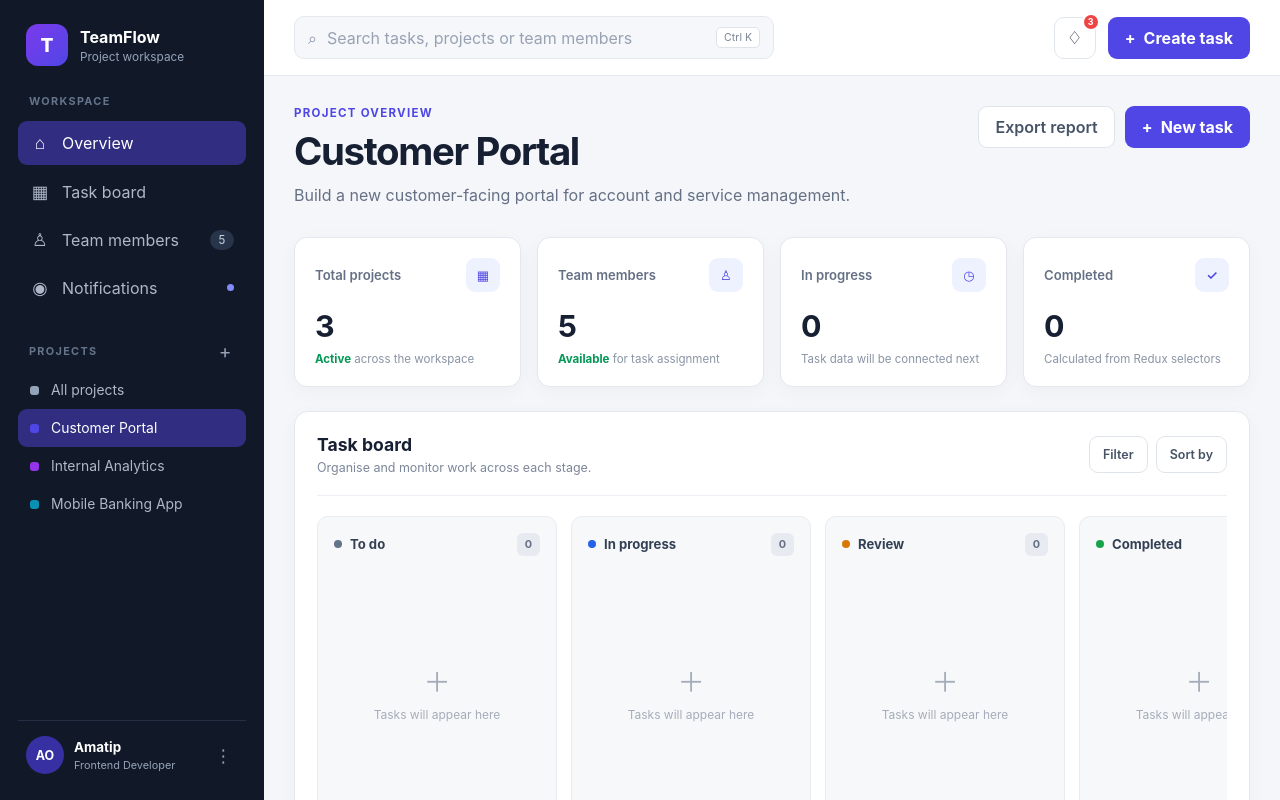
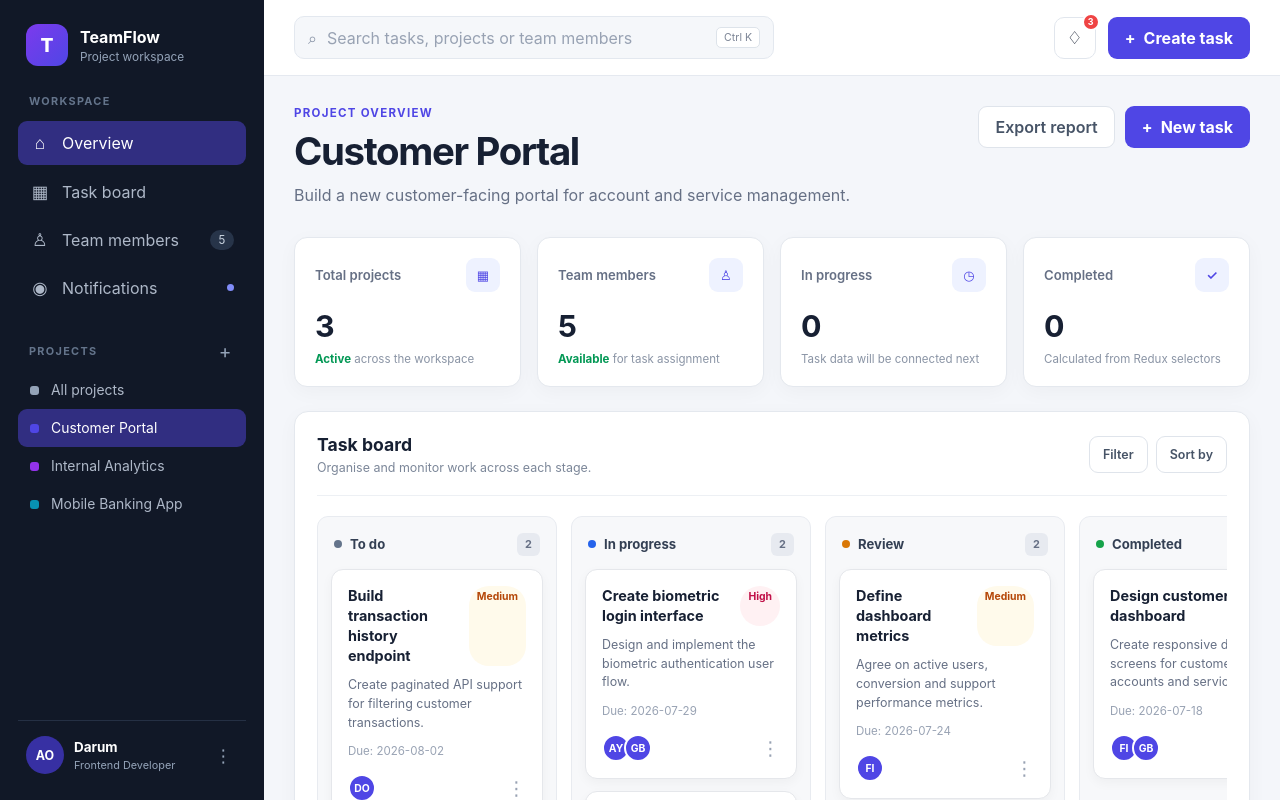
Before and after one commit to Osaherume98/issue-tracker, a React (Vite) app: page / in a window 1280 px wide. Shown: the top 800 px of the page. Built offline with nearby package versions, Linux system fonts and the light colour scheme.

Commit message:
feched tasks from Redux

```diff
--- a/src/App.tsx
+++ b/src/App.tsx
@@ -6,6 +6,7 @@ import {
 
 import Header from './components/Header';
 import Sidebar from './components/Sidebar';
+import TaskBoard from './features/tasks/TaskBoard';
 
 import {
   useAppDispatch,
@@ -271,17 +272,23 @@ const isLoading =
           </section>
 
           <section className="board-section">
+
             <div className="board-toolbar">
+
               <div>
-                <h2>Task board</h2>
+                <h2>
+                  Task board
+                </h2>
 
                 <p>
-                  Organise and monitor work across each
-                  stage.
+                  Organise and monitor work across each stage.
                 </p>
+
               </div>
 
+
               <div className="board-toolbar-actions">
+
                 <button
                   type="button"
                   className="filter-button"
@@ -289,80 +296,23 @@ const isLoading =
                   Filter
                 </button>
 
+
                 <button
                   type="button"
                   className="filter-button"
                 >
                   Sort by
                 </button>
+
               </div>
+
+
             </div>
 
-            <div className="kanban-board">
-              <article className="kanban-column">
-                <header className="kanban-column-header">
-                  <div>
-                    <span className="status-marker status-marker--todo" />
-                    <h3>To do</h3>
-                  </div>
 
-                  <span className="column-count">0</span>
-                </header>
+            <TaskBoard />
 
-                <div className="empty-column">
-                  <span>＋</span>
-                  <p>Tasks will appear here</p>
-                </div>
-              </article>
 
-              <article className="kanban-column">
-                <header className="kanban-column-header">
-                  <div>
-                    <span className="status-marker status-marker--progress" />
-                    <h3>In progress</h3>
-                  </div>
-
-                  <span className="column-count">0</span>
-                </header>
-
-                <div className="empty-column">
-                  <span>＋</span>
-                  <p>Tasks will appear here</p>
-                </div>
-              </article>
-
-              <article className="kanban-column">
-                <header className="kanban-column-header">
-                  <div>
-                    <span className="status-marker status-marker--review" />
-                    <h3>Review</h3>
-                  </div>
-
-                  <span className="column-count">0</span>
-                </header>
-
-                <div className="empty-column">
-                  <span>＋</span>
-                  <p>Tasks will appear here</p>
-                </div>
-              </article>
-
-              <article className="kanban-column">
-                <header className="kanban-column-header">
-                  <div>
-                    <span className="status-marker status-marker--completed" />
-                    <h3>Completed</h3>
-                  </div>
-
-                  <span className="column-count">0</span>
-                </header>
-
-                <div className="empty-column">
-                  <span>＋</span>
-                  <p>Tasks will appear here</p>
-                </div>
-              </article>
-            </div>
           </section>
         </main>
       </div>
--- a/src/components/Sidebar.tsx
+++ b/src/components/Sidebar.tsx
@@ -174,7 +174,7 @@ function Sidebar({
           <div className="profile-avatar">AO</div>
 
           <div className="profile-details">
-            <strong>Amatip</strong>
+            <strong>Darum</strong>
             <span>Frontend Developer</span>
           </div>
 
--- /dev/null
+++ b/src/features/tasks/TaskBoard.tsx
@@ -0,0 +1,90 @@
+import {
+  selectTasksByStatus,
+} from './tasksSlice';
+
+import {
+  useAppSelector,
+} from '../../app/hooks';
+
+
+import TaskColumn from './TaskColoumn';
+
+
+function TaskBoard() {
+
+
+  const todoTasks =
+    useAppSelector(
+      selectTasksByStatus('todo'),
+    );
+
+
+  const progressTasks =
+    useAppSelector(
+      selectTasksByStatus(
+        'in-progress',
+      ),
+    );
+
+
+  const reviewTasks =
+    useAppSelector(
+      selectTasksByStatus(
+        'review',
+      ),
+    );
+
+
+  const completedTasks =
+    useAppSelector(
+      selectTasksByStatus(
+        'completed',
+      ),
+    );
+
+
+
+  return (
+
+    <div className="kanban-board">
+
+
+      <TaskColumn
+        title="To do"
+        status="todo"
+        tasks={todoTasks}
+        colorClass="status-marker--todo"
+      />
+
+
+      <TaskColumn
+        title="In progress"
+        status="in-progress"
+        tasks={progressTasks}
+        colorClass="status-marker--progress"
+      />
+
+
+      <TaskColumn
+        title="Review"
+        status="review"
+        tasks={reviewTasks}
+        colorClass="status-marker--review"
+      />
+
+
+      <TaskColumn
+        title="Completed"
+        status="completed"
+        tasks={completedTasks}
+        colorClass="status-marker--completed"
+      />
+
+
+    </div>
+
+  );
+}
+
+
+export default TaskBoard;
--- /dev/null
+++ b/src/features/tasks/TaskCard.tsx
@@ -0,0 +1,104 @@
+import type { Task } from '../../types';
+
+import {
+  employeesSelectors,
+} from '../employees/employeesSlice';
+
+import {
+  useAppSelector,
+} from '../../app/hooks';
+
+
+interface TaskCardProps {
+  task: Task;
+}
+
+
+function TaskCard({
+  task,
+}: TaskCardProps) {
+
+  const employees = useAppSelector(
+    employeesSelectors.selectAll,
+  );
+
+
+  const assignedEmployees =
+    employees.filter((employee) =>
+      task.assignedEmployeeIds.includes(
+        employee.id,
+      ),
+    );
+
+
+  const priorityClass =
+    `priority priority-${task.priority}`;
+
+
+  return (
+    <article className="task-card">
+
+      <div className="task-card-header">
+
+        <h4>
+          {task.title}
+        </h4>
+
+        <span className={priorityClass}>
+          {task.priority}
+        </span>
+
+      </div>
+
+
+      <p className="task-description">
+        {task.description}
+      </p>
+
+
+      <div className="task-meta">
+
+        <span>
+          Due:
+          {' '}
+          {task.dueDate}
+        </span>
+
+      </div>
+
+
+      <div className="task-footer">
+
+        <div className="employee-avatars">
+
+          {assignedEmployees.map(
+            (employee) => (
+              <span
+                key={employee.id}
+                className="employee-avatar"
+                title={employee.name}
+              >
+                {employee.initials}
+              </span>
+            ),
+          )}
+
+        </div>
+
+
+        <button
+          type="button"
+          className="task-action"
+        >
+          ⋮
+        </button>
+
+      </div>
+
+
+    </article>
+  );
+}
+
+
+export default TaskCard;
--- /dev/null
+++ b/src/features/tasks/TaskColoumn.tsx
@@ -0,0 +1,99 @@
+import type {
+  Task,
+  TaskStatus,
+} from '../../types';
+
+import TaskCard from './TaskCard';
+
+
+interface TaskColumnProps {
+
+  title: string;
+
+  status: TaskStatus;
+
+  tasks: Task[];
+
+  colorClass: string;
+
+}
+
+
+function TaskColumn({
+  title,
+  tasks,
+  colorClass,
+}: TaskColumnProps) {
+
+
+  return (
+
+    <article className="kanban-column">
+
+
+      <header className="kanban-column-header">
+
+        <div>
+
+          <span
+            className={`status-marker ${colorClass}`}
+          />
+
+          <h3>
+            {title}
+          </h3>
+
+        </div>
+
+
+        <span className="column-count">
+          {tasks.length}
+        </span>
+
+
+      </header>
+
+
+
+      <div className="task-list">
+
+        {
+          tasks.length === 0 ? (
+
+            <div className="empty-column">
+
+              <span>
+                ＋
+              </span>
+
+              <p>
+                No tasks
+              </p>
+
+            </div>
+
+          ) : (
+
+            tasks.map(
+              (task) => (
+                <TaskCard
+                  key={task.id}
+                  task={task}
+                />
+              ),
+            )
+
+          )
+        }
+
+
+      </div>
+
+
+    </article>
+
+  );
+}
+
+
+export default TaskColumn;
--- a/src/index.css
+++ b/src/index.css
@@ -755,3 +755,178 @@ input {
     flex-direction: column;
   }
 }
+
+.task-list {
+  display: flex;
+  flex-direction: column;
+  gap: 12px;
+}
+
+
+.task-card {
+
+  padding: 16px;
+
+  background: white;
+
+  border:1px solid #e5e7eb;
+
+  border-radius:12px;
+
+  box-shadow:
+    0 4px 12px rgba(0,0,0,0.04);
+
+}
+
+
+.task-card-header {
+
+  display:flex;
+
+  justify-content:space-between;
+
+  gap:10px;
+
+}
+
+
+.task-card h4 {
+
+  font-size:0.9rem;
+
+  line-height:1.4;
+
+}
+
+
+.task-description {
+
+  margin-top:10px;
+
+  color:#667085;
+
+  font-size:0.78rem;
+
+  line-height:1.5;
+
+}
+
+
+.task-meta {
+
+  margin-top:12px;
+
+  color:#98a2b3;
+
+  font-size:0.72rem;
+
+}
+
+
+.priority {
+
+  padding:4px 8px;
+
+  border-radius:20px;
+
+  font-size:0.65rem;
+
+  font-weight:700;
+
+  text-transform:capitalize;
+
+}
+
+
+.priority-low {
+
+  background:#ecfdf3;
+
+  color:#027a48;
+
+}
+
+
+.priority-medium {
+
+  background:#fffaeb;
+
+  color:#b54708;
+
+}
+
+
+.priority-high {
+
+  background:#fff1f3;
+
+  color:#c01048;
+
+}
+
+
+.priority-urgent {
+
+  background:#fee4e2;
+
+  color:#d92d20;
+
+}
+
+
+.task-footer {
+
+  display:flex;
+
+  justify-content:space-between;
+
+  align-items:center;
+
+  margin-top:16px;
+
+}
+
+
+.employee-avatars {
+
+  display:flex;
+
+}
+
+
+.employee-avatar {
+
+  display:grid;
+
+  width:28px;
+
+  height:28px;
+
+  place-items:center;
+
+  margin-right:-6px;
+
+  background:#4f46e5;
+
+  border:2px solid white;
+
+  border-radius:50%;
+
+  color:white;
+
+  font-size:0.65rem;
+
+  font-weight:700;
+
+}
+
+
+.task-action {
+
+  background:none;
+
+  color:#98a2b3;
+
+  font-size:1.2rem;
+
+}
```
